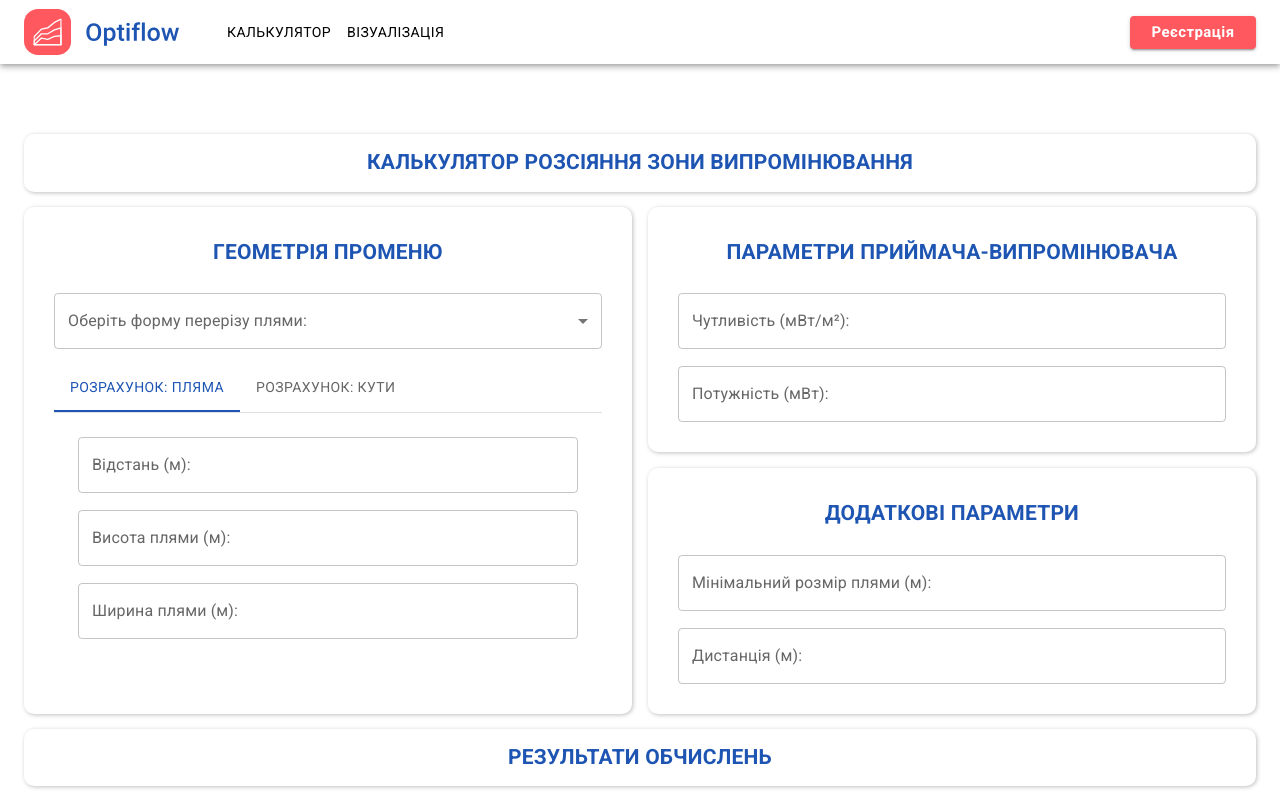
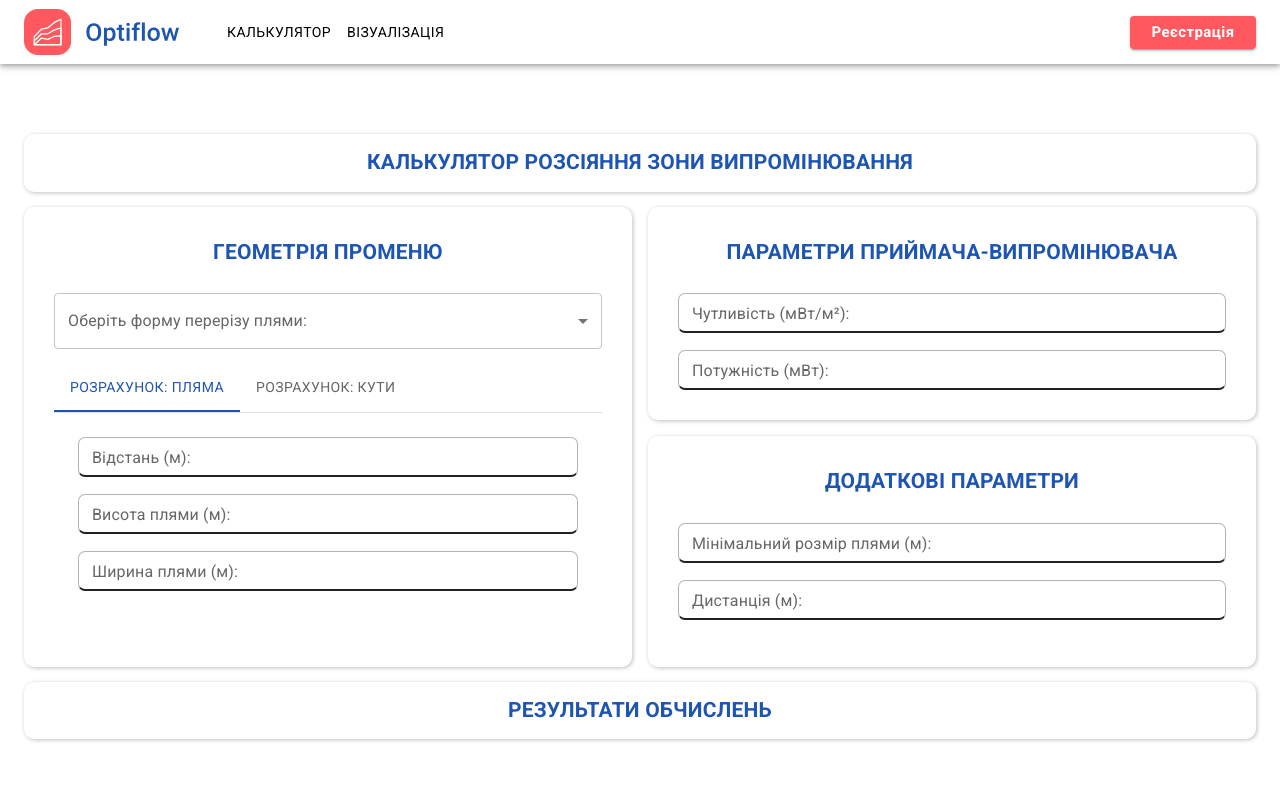
Before and after one commit to Skiftech-project/optiflow-frontend, a React (Vite) app: page /calculator in a window 1280 px wide. Built offline with nearby package versions, Linux system fonts and the light colour scheme.

Commit message:
created reusable and styled Input component

```diff
--- a/src/components/interface/FormBlock/FormBlock.jsx
+++ b/src/components/interface/FormBlock/FormBlock.jsx
@@ -4,17 +4,21 @@ import InputLabel from '@mui/material/InputLabel';
 import MenuItem from '@mui/material/MenuItem';
 import FormControl from '@mui/material/FormControl';
 import Select from '@mui/material/Select';
-import TextField from '@mui/material/TextField';
 import Tabs from '@mui/material/Tabs';
 import Tab from '@mui/material/Tab';
 import Box from '@mui/material/Box';
 import PropTypes from 'prop-types';
+import { Input } from 'src/components/ui';
 
 const block = {
     padding: 30,
     borderRadius: '10px',
     background: '#FFF',
     boxShadow: '1px 1px 4px 0px rgba(0, 0, 0, 0.25)',
+};
+
+const inputStyles = {
+    marginBottom: '17px',
 };
 
 function CustomTabPanel(props) {
@@ -106,49 +110,16 @@ const FormBlock = () => {
                                 <Tab label="Розрахунок: кути" {...a11yProps(1)} />
                             </Tabs>
                         </Box>
+
                         <CustomTabPanel value={tabValue} index={0}>
-                            <TextField
-                                fullWidth
-                                label="Відстань (м):"
-                                variant="outlined"
-                                sx={{
-                                    marginBottom: '17px',
-                                }}
-                            />
+                            <Input fullWidth label="Відстань (м):" sx={inputStyles} />
+                            <Input fullWidth label="Висота плями (м):" sx={inputStyles} />
+                            <Input fullWidth label="Ширина плями (м):" sx={inputStyles} />
+                        </CustomTabPanel>
 
-                            <TextField
-                                fullWidth
-                                label="Висота плями (м):"
-                                variant="outlined"
-                                sx={{
-                                    marginBottom: '17px',
-                                }}
-                            />
-
-                            <TextField
-                                fullWidth
-                                label="Ширина плями (м):"
-                                variant="outlined"
-                            />
-                        </CustomTabPanel>
                         <CustomTabPanel value={tabValue} index={1}>
-                            <TextField
-                                fullWidth
-                                label="Кут ширини (°):"
-                                variant="outlined"
-                                sx={{
-                                    marginBottom: '17px',
-                                }}
-                            />
-
-                            <TextField
-                                fullWidth
-                                label="Кут висоти (°):"
-                                variant="outlined"
-                                sx={{
-                                    marginBottom: '17px',
-                                }}
-                            />
+                            <Input fullWidth label="Кут ширини (°):" sx={inputStyles} />
+                            <Input fullWidth label="Кут висоти (°):" sx={inputStyles} />
                         </CustomTabPanel>
                     </div>
                 </Grid>
@@ -170,20 +141,12 @@ const FormBlock = () => {
                                 параметри приймача-випромінювача
                             </Typography>
 
-                            <TextField
+                            <Input
                                 fullWidth
                                 label="Чутливість (мВт/м²):"
-                                variant="outlined"
-                                sx={{
-                                    marginBottom: '17px',
-                                }}
+                                sx={inputStyles}
                             />
-
-                            <TextField
-                                fullWidth
-                                label="Потужність (мВт):"
-                                variant="outlined"
-                            />
+                            <Input fullWidth label="Потужність (мВт):" />
                         </div>
                     </Grid>
                     <Grid item>
@@ -202,20 +165,12 @@ const FormBlock = () => {
                                 додаткові параметри
                             </Typography>
 
-                            <TextField
+                            <Input
                                 fullWidth
                                 label="Мінімальний розмір плями (м):"
-                                variant="outlined"
-                                sx={{
-                                    marginBottom: '17px',
-                                }}
+                                sx={inputStyles}
                             />
-
-                            <TextField
-                                fullWidth
-                                label="Дистанція (м):"
-                                variant="outlined"
-                            />
+                            <Input fullWidth label="Дистанція (м):" sx={inputStyles} />
                         </div>
                     </Grid>
                 </Grid>
--- /dev/null
+++ b/src/components/ui/Input/Input.jsx
@@ -0,0 +1,45 @@
+import PropTypes from 'prop-types';
+import TextField from '@mui/material/TextField';
+import { styled } from '@mui/system';
+import { useTheme } from '@mui/material/styles';
+
+const Input = ({ label = 'Label text', size = 'small', ...props }) => {
+    const theme = useTheme();
+    return <View theme={theme} label={label} size={size} {...props} />;
+};
+
+const View = styled(TextField)(({ theme }) => ({
+    '& label.Mui-focused': {
+        color: theme.palette.black.main,
+    },
+
+    '& .MuiOutlinedInput-root': {
+        '& fieldset': {
+            borderRadius: '7px',
+            borderColor: 'rgba(0, 0, 0, 0.302)',
+            borderBottom: `2px solid`,
+            transition: '0.5s border ease-in-out',
+        },
+        '&:hover fieldset': {
+            borderColor: theme.palette.black.main,
+        },
+        '&.Mui-focused fieldset': {
+            border: '1px solid',
+            borderBottom: '2px solid',
+            borderBottomColor: theme.palette.primary.main,
+        },
+        '&.Mui-error fieldset': {
+            // Добавляем стили для состояния ошибки
+            borderColor: 'rgba(0, 0, 0, 0.302)',
+            borderBottom: '2px solid',
+            borderBottomColor: theme.palette.error.main,
+        },
+    },
+}));
+
+Input.propTypes = {
+    label: PropTypes.string,
+    size: PropTypes.string,
+};
+
+export default Input;
--- a/src/components/ui/index.js
+++ b/src/components/ui/index.js
@@ -2,5 +2,6 @@ import TitleBlock from './TitleBlock/TitleBlock';
 import Spinner from './Spinner/Spinner';
 import Button from './Button/DefaultButton';
 import Preloader from './Preloader/Preloader';
+import Input from './Input/Input';
 
-export { TitleBlock, Spinner, Button, Preloader };
+export { TitleBlock, Spinner, Button, Preloader, Input };
```
